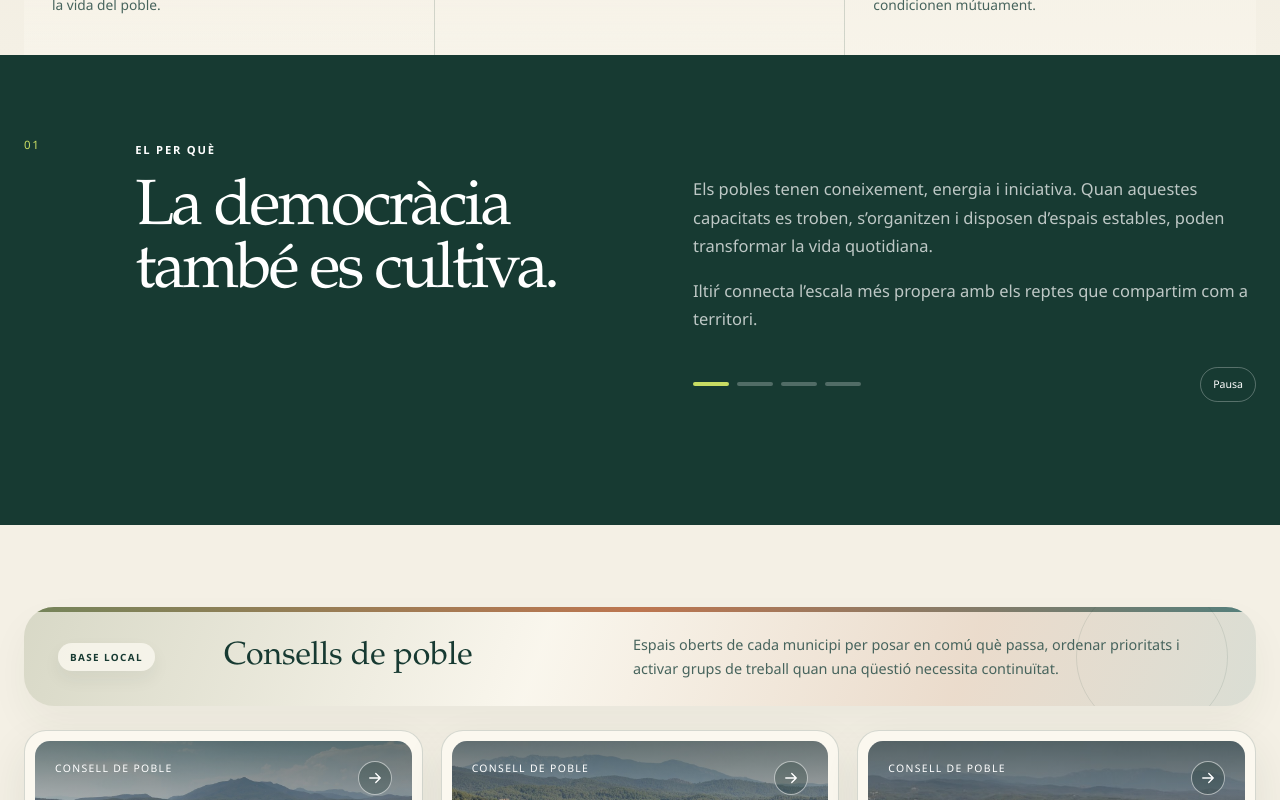
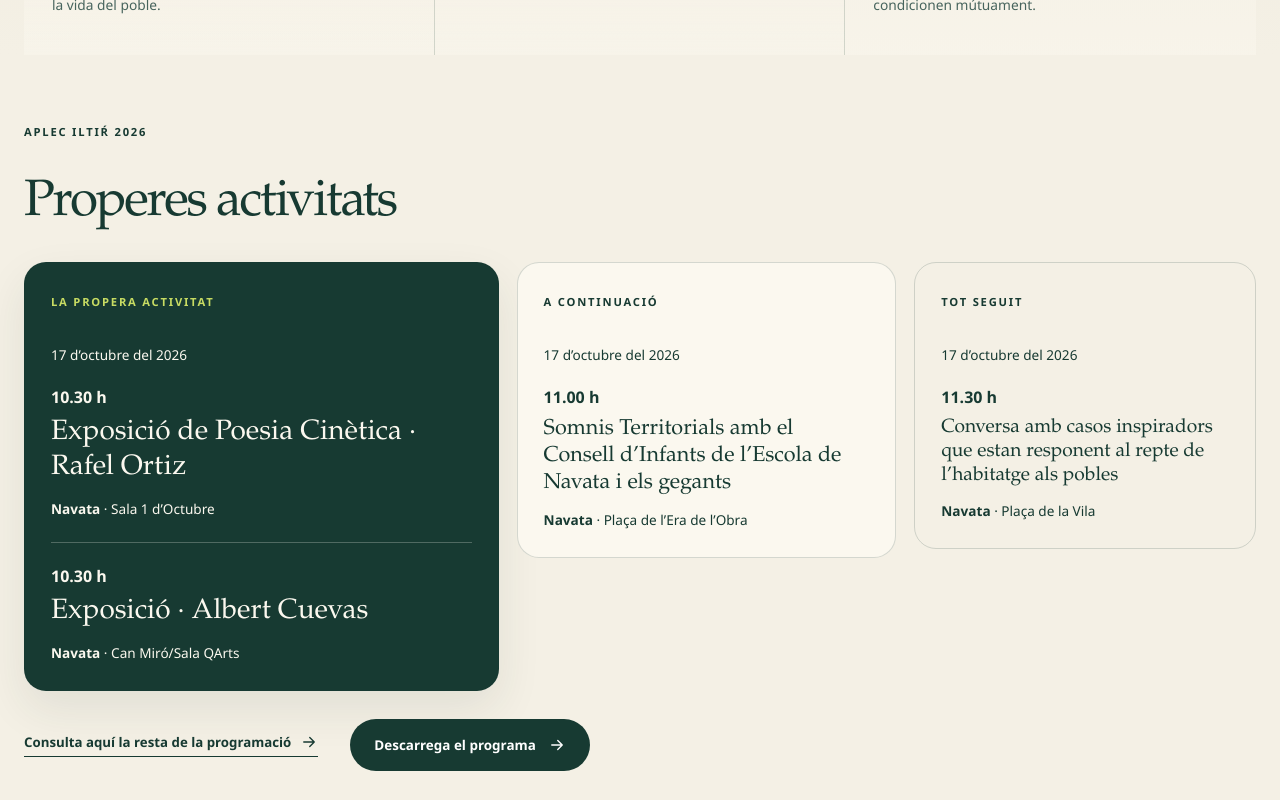
Before and after one commit to Miceli-Social/aplec-iltir-web, a Next.js app: page / in a window 1280 px wide. Shown: the part 1500-2300 px from the top of the page. Built offline with nearby package versions, Linux system fonts and the light colour scheme; no server answers.

Commit message:
Actualitzar programa i properes activitats
Actualització de continguts, bloc automàtic de properes activitats i PDF descarregable.

```diff
--- a/src/app/globals.css
+++ b/src/app/globals.css
@@ -1138,3 +1138,27 @@
   .municipality-hero-poster { display:block; }
   .river-glint, .river-animal { animation:none !important; }
 }
+
+/* Properes franges de l’Aplec: jerarquia i colors de la portada. */
+.aplec-upcoming { padding-top:64px; padding-bottom:64px; }
+.aplec-upcoming h2 { font-size:clamp(2rem,4vw,3.3rem); margin:12px 0 28px; }
+.aplec-upcoming-grid { display:grid; grid-template-columns:1.25fr 1fr .9fr; gap:18px; list-style:none; padding:0; margin:0; align-items:start; }
+.aplec-upcoming-slot { min-width:0; padding:26px; border:1px solid var(--line); border-radius:var(--radius); background:var(--cream); }
+.aplec-upcoming-slot:first-child { background:var(--ink); color:var(--cream); box-shadow:var(--shadow); }
+.aplec-upcoming-slot:first-child > .eyebrow { color:var(--lime); }
+.aplec-upcoming-slot:last-child:not(:first-child) { background:transparent; }
+.aplec-upcoming-date { margin:14px 0 22px; font-size:.85rem; }
+.aplec-upcoming-activities { list-style:none; margin:0; padding:0; }
+.aplec-upcoming-activities > li + li { margin-top:22px; padding-top:22px; border-top:1px solid var(--line); }
+.aplec-upcoming-slot:first-child .aplec-upcoming-activities > li + li { border-color:rgba(251,248,239,.25); }
+.aplec-upcoming-time { font-weight:800; margin-bottom:8px; }
+.aplec-upcoming-activities h3 { font-family:var(--font-display); font-size:1.35rem; line-height:1.25; font-weight:500; margin-bottom:12px; overflow-wrap:anywhere; }
+.aplec-upcoming-slot:first-child h3 { font-size:1.75rem; }
+.aplec-upcoming-slot:last-child:not(:first-child) h3 { font-size:1.2rem; }
+.aplec-upcoming-place { font-size:.85rem; line-height:1.6; margin-bottom:0; }
+.aplec-upcoming-actions { display:flex; flex-wrap:wrap; align-items:center; gap:20px 32px; margin-top:28px; }
+@media (max-width: 900px) {
+  .aplec-upcoming-grid { grid-template-columns:1fr; }
+  .aplec-upcoming-slot { padding:24px; }
+  .aplec-upcoming { padding-top:40px; padding-bottom:40px; }
+}
--- a/src/app/page.tsx
+++ b/src/app/page.tsx
@@ -5,12 +5,18 @@
 import { ManifestoSlider } from "@/components/manifesto-slider";
 import { SectorialsHome } from "@/components/sectorials-home";
 import { getCircles } from "@/lib/remote-content";
+import { getUpcomingAplecActivities } from "@/lib/aplec-2026-upcoming";
 
 export const dynamic = "force-dynamic";
 export const revalidate = 0;
 
 export default async function Home() {
   const circles = await getCircles();
+  const upcoming = getUpcomingAplecActivities();
+  const slotLabels = ["LA PROPERA ACTIVITAT", "A CONTINUACIÓ", "TOT SEGUIT"];
+  const activityDate = new Intl.DateTimeFormat("ca-ES", {
+    day: "numeric", month: "long", year: "numeric", timeZone: "Europe/Madrid",
+  });
 
   return (
     <>
@@ -118,6 +124,38 @@
         </div>
       </section>
 
+      <section className="aplec-upcoming section-shell" aria-labelledby="aplec-upcoming-title">
+        <span className="eyebrow">Aplec Iltiŕ 2026</span>
+        <h2 id="aplec-upcoming-title">{upcoming.finished ? "Gràcies per ser-hi" : "Properes activitats"}</h2>
+        {upcoming.slots.length ? (
+          <ol className="aplec-upcoming-grid">
+            {upcoming.slots.map((slot, index) => (
+              <li className="aplec-upcoming-slot" key={slot.startsAt}>
+                <span className="eyebrow">{slotLabels[index]}</span>
+                <p className="aplec-upcoming-date">
+                  <time dateTime={slot.date}>{activityDate.format(new Date(`${slot.date}T12:00:00Z`))}</time>
+                </p>
+                <ul className="aplec-upcoming-activities">
+                  {slot.activities.map((activity) => (
+                    <li key={`${activity.time}-${activity.title}`}>
+                      <p className="aplec-upcoming-time">{activity.time}</p>
+                      <h3>{activity.title}</h3>
+                      <p className="aplec-upcoming-place"><strong>{activity.municipality}</strong> · {activity.location}</p>
+                    </li>
+                  ))}
+                </ul>
+              </li>
+            ))}
+          </ol>
+        ) : (
+          <p>{upcoming.finished ? "L’Aplec Iltiŕ 2026 ha finalitzat. Gràcies per compartir-lo!" : "Ja han començat totes les activitats programades. Gaudim de la cloenda!"}</p>
+        )}
+        <div className="aplec-upcoming-actions">
+          <Link className="text-link" href="/aplecs/2026">Consulta aquí la resta de la programació <ArrowIcon /></Link>
+          <a className="button button-primary" href="/programa-aplec-iltir-2026.pdf" download="programa-aplec-iltir-2026.pdf">Descarrega el programa <ArrowIcon /></a>
+        </div>
+      </section>
+
       <ManifestoSlider />
 
       <section className="architecture section-shell">
--- a/src/lib/aplec-2026-program.ts
+++ b/src/lib/aplec-2026-program.ts
@@ -6,6 +6,7 @@
 
 export type ProgramActivity = {
   time: string;
+  nextDay?: boolean;
   title: string;
   location?: string;
   information?: string;
@@ -17,6 +18,8 @@
 export type ProgramDay = {
   id: string;
   heading: string;
+  dateISO: string;
+  municipality: string;
   note?: string;
   activities: ProgramActivity[];
 };
@@ -31,6 +34,8 @@
 export const aplec2026Program: ProgramDay[] = [
   {
     id: "divendres",
+    dateISO: "2026-10-16",
+    municipality: "Lladó",
     heading: "Divendres 16 d’octubre · Lladó",
     note:
       "En cas de pluja els concerts es faran al Teatre-Sindicat i els diàlegs a la sala Sant Joan.",
@@ -75,7 +80,8 @@
       },
       {
         time: "21.00 h",
-        title: "Concert · Konunpar, grup de versions",
+        title: "Könunpar",
+        moreInfo: "Un bon concert no es mesura per la mida de l’escenari. Es mesura pel que passa entre la cançó i la gent.",
         location: "Plaça Major",
       },
       {
@@ -89,19 +95,22 @@
         location: "Plaça Major",
       },
       {
-        time: "24.00 h",
+        time: "00.00 h",
+        nextDay: true,
         title: "Txaranga Bufant Fort",
         location: "Punt d’inici a la Plaça Major",
       },
       {
-        time: "01.00 h",
-        title: "DJ Ivanolo",
+        time: "Tot seguit",
+        title: "DJ Ivanote",
         location: "Plaça Major",
       },
     ],
   },
   {
     id: "dissabte",
+    dateISO: "2026-10-17",
+    municipality: "Navata",
     heading: "Dissabte 17 d’octubre · Navata",
     note:
       "En cas de pluja els concerts i les xerrades es faran al Sindicat de Navata.",
@@ -121,6 +130,7 @@
       {
         time: "10.30 h",
         title: "Exposició de Poesia Cinètica · Rafel Ortiz",
+        moreInfo: "Una experiència immersiva on la poesia deixa de ser llenguatge literari i es converteix en fenomen físic.",
         location: "Sala 1 d’Octubre",
       },
       {
@@ -148,6 +158,7 @@
       {
         time: "12.30 h",
         title: "Concert · Mini-Stress · Cançoner de Navata-Lladó",
+        moreInfo: "Concert de cançons tradicionals del nostre país recollides a l’Alt Empordà.",
         location: "Plaça de l’Era de l’Obra",
       },
       {
@@ -175,6 +186,7 @@
       {
         time: "16.00 h",
         title: "Exposició de Poesia Cinètica · Rafel Ortiz",
+        moreInfo: "Una experiència immersiva on la poesia deixa de ser llenguatge literari i es converteix en fenomen físic.",
         location: "Sala 1 d’Octubre",
       },
       {
@@ -190,27 +202,32 @@
       {
         time: "17.00–18.00 h",
         title:
-          "Concert · Wave Ensemble sobre plantes, amb Frances Bartlett",
+          "Somia'm verd / Dream Me Green · Wave Ensemble",
+        moreInfo: "Concert ritual amb aromes. Cançons d'art de Frances Bartlett, violoncel i veu, Jordi Rallo percussió.",
         location: "Església de Sant Pere",
       },
       {
         time: "17.15 h",
-        title: "Espectacle / concert infantil · Jordi Tonietti",
+        title: "Ara t'ho explico · Jordi Tonietti",
+        moreInfo: "Amb música en directe, cançons originals, contes que fan volar la imaginació i molta participació. Els nostres espectacles són una festa pensada per a fer gaudir a tothom que tingui ganes de riure, cantar i passar-ho molt bé!",
         location: "Era de l’Obra",
       },
       {
         time: "18.00 h",
         title: "Concert · Coral de Lladó",
+        moreInfo: "La Coral de Lladó és un espai de trobada a través del cant col·lectiu que fomenta els vincles comunitaris i manté viva la cultura musical del territori.",
         location: "Església de Sant Pere",
       },
       {
         time: "18.30 h",
         title: "Concert · Coral de Cabanelles",
+        moreInfo: "La Corral Rural de Cabanelles som una Coral Reivindicativa, és un espai de trobada, és xarxa i comunitat que, des de la diversitat i la cura dels processos individuals i col·lectius, reivindica una societat més justa i digna. Cantem per portar els valors de la lluita al carrers, a les places i als cors.",
         location: "Plaça de davant de l’Església",
       },
       {
         time: "19.00–20.00 h",
-        title: "Concert · LaDinamo",
+        title: "Music on Cycles · LaDinamo",
+        moreInfo: "LaDinamo és funk en moviment, és música en bicicletes. Una formació única de músics sobre rodes que trenca esquemes amb un concert itinerant d’alt voltatge i una festa de carrer trepidant a ritme de Funk.",
         location: "De l’Era de l’Obra al Camp de rugbi",
       },
       {
@@ -222,6 +239,8 @@
   },
   {
     id: "diumenge",
+    dateISO: "2026-10-18",
+    municipality: "Cabanelles",
     heading: "Diumenge 18 d’octubre · Cabanelles",
     note:
       "En cas de pluja les activitats es desenvoluparan a la Sala de Cabanelles.",
@@ -251,7 +270,8 @@
       {
         time: "11.00 h",
         title:
-          "Taller-espectacle · Trementinaires · Companyia Tramuntana",
+          "Històries d'una petita trementinaire · Companyia Tramuntana",
+        moreInfo: "Espectacle sobre la apassionant i tendre història de les trementinaires. Dirigit a tots els públics.",
         location: "Exterior de la Sala",
       },
       {
@@ -299,7 +319,8 @@
       {
         time: "17.00 h",
         title:
-          "Taller de plantes aromàtiques i aromateràpia · Essències.cat",
+          "Geni del lloc, geni de la planta · Essències.cat",
+        moreInfo: "Vols descobrir què entenem per geni del lloc i geni de la planta? T'oferim un espai per explorar-ho, experimentar-ho i trobar-hi la teva pròpia resposta.",
         location: "Exterior de la Sala",
       },
       {
@@ -314,6 +335,8 @@
 export const aplec2026OtherActivities = [
   {
     date: "8 d’octubre",
+    dateISO: "2026-10-08",
+    municipality: "Lladó",
     time: "19.30 h",
     title: "Jornada informativa d’habitatge",
     location: "Sindicat de Lladó",
--- /dev/null
+++ b/src/lib/aplec-2026-upcoming.ts
@@ -0,0 +1,47 @@
+import { aplec2026OtherActivities, aplec2026Program, type ProgramActivity } from "./aplec-2026-program";
+
+type UpcomingActivity = ProgramActivity & { municipality: string };
+export type ActivitySlot = { startsAt: string; date: string; activities: UpcomingActivity[] };
+
+// Compare civil dates in Catalunya, independently of the server's timezone.
+function madridDateTime(now: Date) {
+  const parts = new Intl.DateTimeFormat("en-GB", {
+    timeZone: "Europe/Madrid", year: "numeric", month: "2-digit", day: "2-digit",
+    hour: "2-digit", minute: "2-digit", second: "2-digit", hourCycle: "h23",
+  }).formatToParts(now);
+  const value = (type: string) => parts.find((part) => part.type === type)!.value;
+  return `${value("year")}-${value("month")}-${value("day")}T${value("hour")}:${value("minute")}:${value("second")}`;
+}
+
+export function getUpcomingAplecActivities(now = new Date()) {
+  const slots = new Map<string, ActivitySlot>();
+  function add(date: string, municipality: string, activities: ProgramActivity[]) {
+    let previousStart = "";
+    for (const activity of activities) {
+      let activityDate = date;
+      if (activity.nextDay) {
+        const followingDay = new Date(`${date}T12:00:00Z`);
+        followingDay.setUTCDate(followingDay.getUTCDate() + 1);
+        activityDate = followingDay.toISOString().slice(0, 10);
+      }
+      // A continuation belongs to the preceding slot; it has no invented time.
+      const startsAt = activity.time === "Tot seguit"
+        ? previousStart
+        : `${activityDate}T${activity.time.slice(0, 5).replace(".", ":")}:00`;
+      if (!startsAt) throw new Error("A continuation needs a preceding activity");
+      previousStart = startsAt;
+      const slot = slots.get(startsAt) ?? { startsAt, date: startsAt.slice(0, 10), activities: [] };
+      slot.activities.push({ ...activity, municipality });
+      slots.set(startsAt, slot);
+    }
+  }
+  for (const day of aplec2026Program) add(day.dateISO, day.municipality, day.activities);
+  for (const activity of aplec2026OtherActivities) add(activity.dateISO, activity.municipality, [activity]);
+  const current = madridDateTime(now);
+  return {
+    slots: [...slots.values()].sort((a, b) => a.startsAt.localeCompare(b.startsAt))
+      .filter((slot) => slot.startsAt >= current).slice(0, 3),
+    // No closing duration is supplied: announce the end once the final day is over.
+    finished: current.slice(0, 10) > aplec2026Program.at(-1)!.dateISO,
+  };
+}
```
Also changed, not shown: 2 other files (tests, documents, lock files or other folders).
